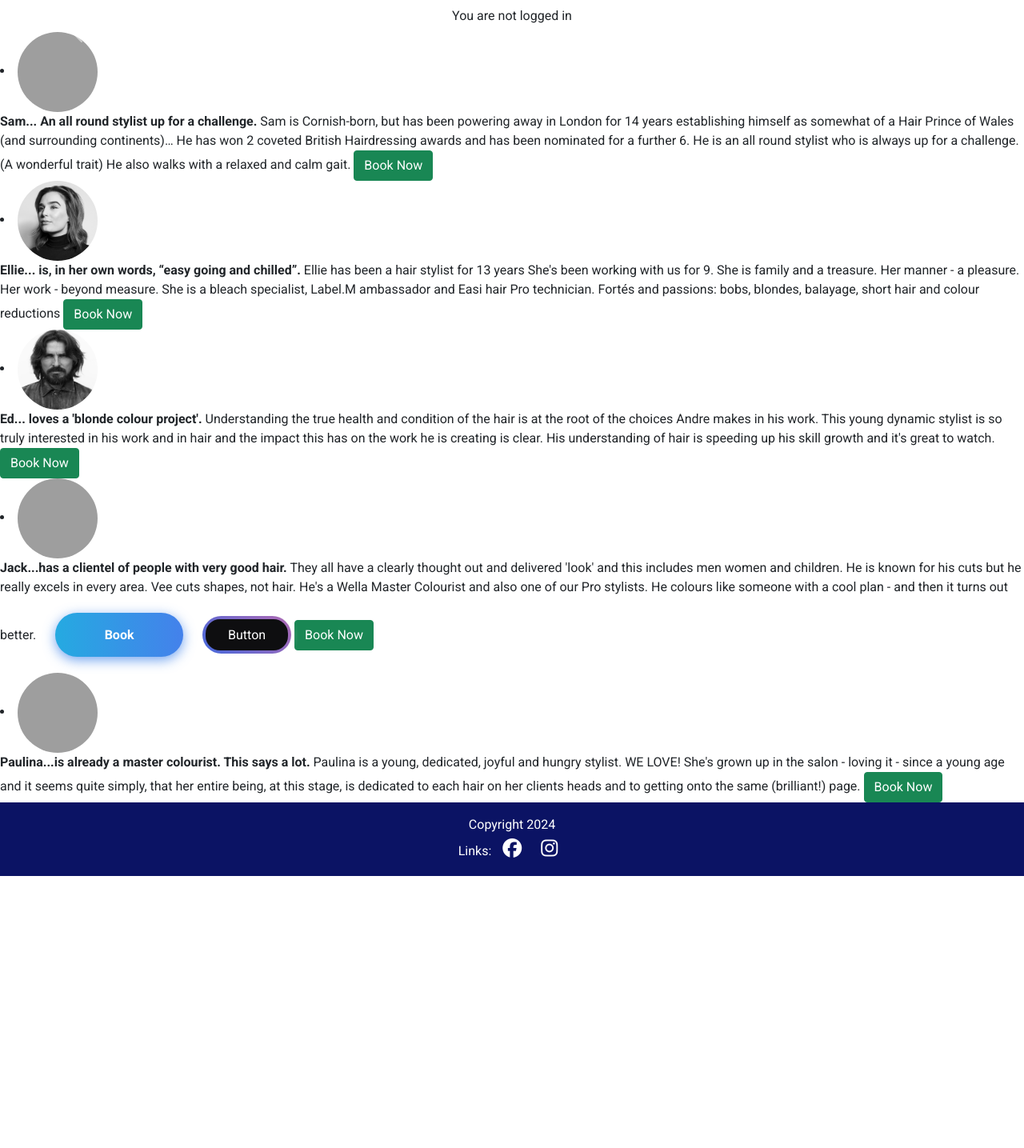
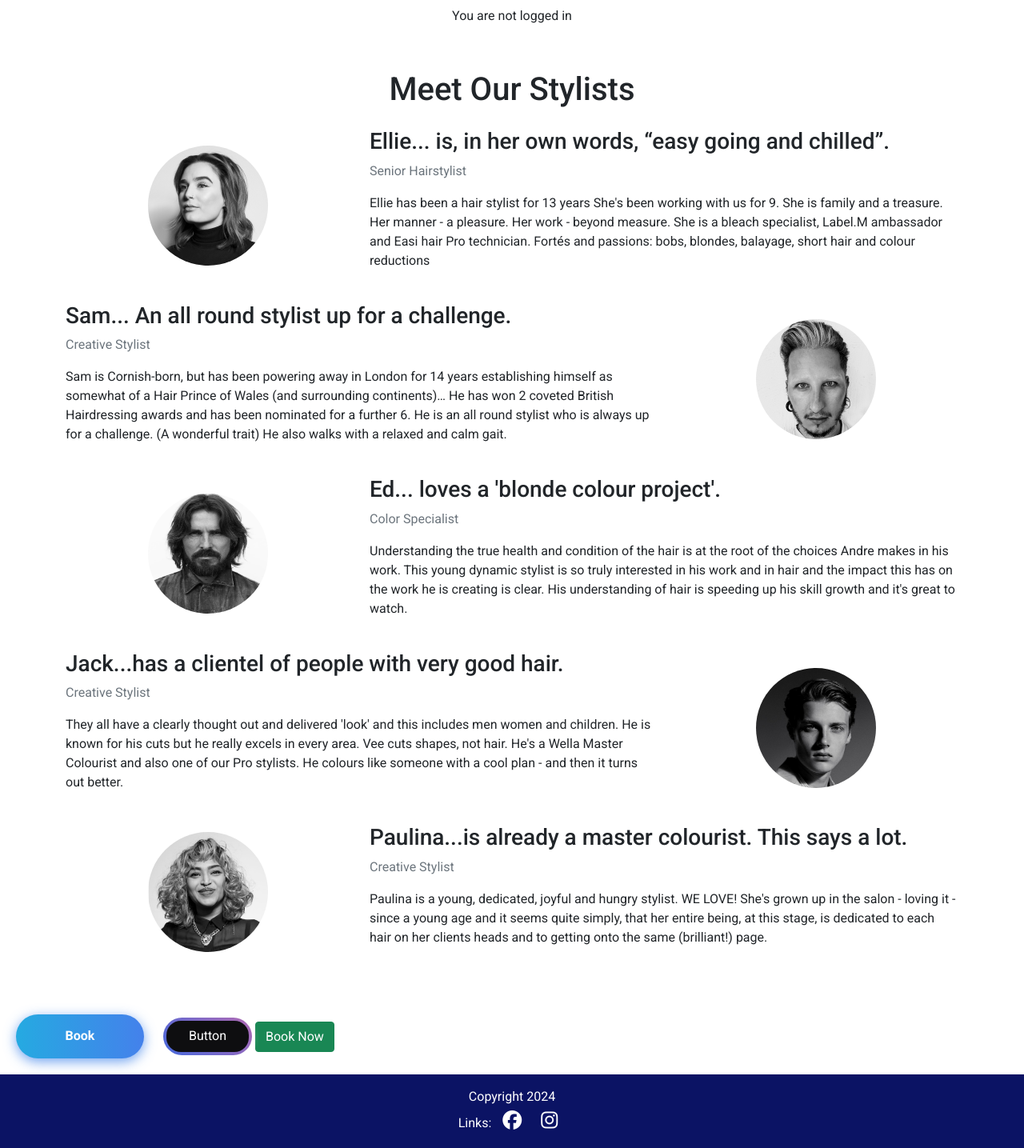
Before and after one commit to E-Printer/haircut-hysteria, a Django app: page / in a window 1280 px wide. Shown: the part 56-1491 px from the top of the page at 80% size. Before the commit the page ends 1151 px from the top, so only its background shows below. Run offline with Django 4.2, Linux system fonts and the light colour scheme; some libraries are stand-ins or nearby versions; grey boxes are pictures that could not be loaded.

Commit message:
Style the stylist profiles

```diff
--- a/appointments/templates/index.html
+++ b/appointments/templates/index.html
@@ -26,93 +26,94 @@
     </button>
 </div>
 
-<div id="stylist-search-list">
-
-    <li class="stylist-item">
-
-        <img src="static/images/paulina.jpg" alt="Sam" class="image-fluid rounded-circle">
-
-        <div class="stylist-info">
-            <strong>Sam... An all round stylist up for a challenge.</strong>
-            Sam is Cornish-born, but has been powering away in London for 14 years establishing himself as somewhat of a
+<div class="container my-5">
+    <h1 class="text-center mb-4">Meet Our Stylists</h1>
+    <!-- First Profile (left)-->
+    <div class="row mb-4 align-items-center">
+        <div class="col-md-4 text-center">
+            <img src="static/images/Ellie.jpg" alt="Hairstylist 1" class="img-fluid rounded-circle">
+        </div>
+        <div class="col-md-8">
+            <h3>Ellie... is, in her own words, “easy going and chilled”.</h3>
+            <p class="text-muted">Senior Hairstylist</p>
+            <p>Ellie has been a hair stylist for 13 years
+                She's been working with us for 9.
+                She is family and a treasure.
+                Her manner - a pleasure.
+                Her work - beyond measure.
+                She is a bleach specialist, Label.M ambassador and Easi hair Pro technician.
+                Fortés and passions: bobs, blondes, balayage, short hair and colour reductions</p>
+        </div>
+    </div>
+    <!-- Second Profile (right)-->
+    <div class="row mb-4 align-items-center flex-row-reverse">
+        <div class="col-md-4 text-center">
+            <img src="static/images/Sam.jpg" alt="Hairstylist 2" class="img-fluid rounded-circle">
+        </div>
+        <div class="col-md-8">
+            <h3>Sam... An all round stylist up for a challenge.</h3>
+            <p class="text-muted">Creative Stylist</p>
+            <p>Sam is Cornish-born, but has been powering away in London for 14 years establishing himself as somewhat
+                of a
                 Hair Prince
                 of Wales (and surrounding continents)… He has won 2 coveted British Hairdressing awards and has been
                 nominated for a
                 further 6.
                 He is an all round stylist who is always up for a challenge. (A wonderful trait) He also walks with a
-            relaxed and calm gait.
-
-            <a href="" class="btn btn-success">Book Now</a>
+                relaxed and calm gait.</p>
         </div>
-    </li>
-
-    <li class="stylist-item">
-
-        <img src="static/images/ellie.jpg" alt="Ellie" class="image-fluid rounded-circle">
-
-        <div class="stylist-info">
-            <strong>Ellie... is, in her own words, “easy going and chilled”.</strong>
-            Ellie has been a hair stylist for 13 years
-            She's been working with us for 9.
-            She is family and a treasure.
-            Her manner - a pleasure.
-            Her work - beyond measure.
-            She is a bleach specialist, Label.M ambassador and Easi hair Pro technician.
-            Fortés and passions: bobs, blondes, balayage, short hair and colour reductions
-
-            <a href="" class="btn btn-success">Book Now</a>
     </div>
-    </li>
-
-    <li class="stylist-item">
-
-        <img src="static/images/Ed.jpg" alt="Ed" class="image-fluid rounded-circle">
-
-        <div class="stylist-info">
-            <strong>Ed... loves a 'blonde colour project'.</strong>
-            Understanding the true health and condition of the hair is at the root of the choices Andre makes in his
+    <!-- Third Profile (left) -->
+    <div class="row mb-4 align-items-center">
+        <div class="col-md-4 text-center">
+            <img src="static/images/Ed.jpg" alt="Hairstylist 3" class="img-fluid rounded-circle">
+        </div>
+        <div class="col-md-8">
+            <h3>Ed... loves a 'blonde colour project'.</h3>
+            <p class="text-muted">Color Specialist</p>
+            <p>Understanding the true health and condition of the hair is at the root of the choices Andre makes in his
                 work.
                 This young dynamic stylist is so truly interested in his work and in hair and the impact this has on the
-            work he is creating is clear. His understanding of hair is speeding up his skill growth and it's great to
-            watch.
-
-            <a href="" class="btn btn-success">Book Now</a>
+                work he is creating is clear. His understanding of hair is speeding up his skill growth and it's great
+                to
+                watch.</p>
         </div>
-    </li>
-
-    <li class="stylist-item">
-
-        <img src="static/images/jack.jpg" alt="Jack" class="image-fluid rounded-circle">
-
-        <div class="stylist-info">
-            <strong>Jack...has a clientel of people with very good hair.</strong>
-            They all have a clearly thought out and delivered 'look' and this includes men women and children.
+    </div>
+    <!--  Profile (right) -->
+    <div class="row mb-4 align-items-center flex-row-reverse">
+        <div class="col-md-4 text-center">
+            <img src="static/images/Jack.png" alt="Hairstylist 2" class="img-fluid rounded-circle">
+        </div>
+        <div class="col-md-8">
+            <h3>Jack...has a clientel of people with very good hair.</h3>
+            <p class="text-muted">Creative Stylist</p>
+            <p>They all have a clearly thought out and delivered 'look' and this includes men women and children.
                 He is known for his cuts but he really excels in every area.
                 Vee cuts shapes, not hair.
                 He's a Wella Master Colourist and also one of our Pro stylists.
-            He colours like someone with a cool plan - and then it turns out better.
+                He colours like someone with a cool plan - and then it turns out better.</p>
+        </div>
+    </div>
+    <!-- Profile Left -->
+    <div class="row mb-4 align-items-center">
+        <div class="col-md-4 text-center">
+            <img src="static/images/Paulina.png" alt="Hairstylist 2" class="img-fluid rounded-circle">
+        </div>
+        <div class="col-md-8">
+            <h3>Paulina...is already a master colourist. This says a lot.</h3>
+            <p class="text-muted">Creative Stylist</p>
+            <p>Paulina is a young, dedicated, joyful and hungry stylist. WE LOVE!
+                She's grown up in the salon - loving it - since a young age and it seems quite simply, that her entire
+                being, at this
+                stage, is dedicated to each hair on her clients heads and to getting onto the same (brilliant!) page.
+            </p>
+        </div>
+    </div>
+</div>
+
 <a href="/"><button class="bn632-hover bn26">Book</button></a>
 <a href="/"><button class="bn30">Button</button></a>
 
 <a href="" class="btn btn-success">Book Now</a>
-        </div>
-    </li>
-
-    <li class="stylist-item">
-
-        <img src="static/images/paulina.jpg" alt="Paulina" class="image-fluid rounded-circle">
-
-        <div class="stylist-info">
-            <strong>Paulina...is already a master colourist. This says a lot.</strong>
-            Paulina is a young, dedicated, joyful and hungry stylist. WE LOVE!
-            She's grown up in the salon - loving it - since a young age and it seems quite simply, that her entire
-            being, at this
-            stage, is dedicated to each hair on her clients heads and to getting onto the same (brilliant!) page.
-
-            <a href="" class="btn btn-success">Book Now</a>
-        </div>
-    </li>
-
-</div>
 
 {% endblock content %}
--- a/static/css/style.css
+++ b/static/css/style.css
@@ -6,6 +6,7 @@ body {
     font-family: 'Roboto', sans-serif;
     background-color: #f4f4f4;
 }
+
 
 .main-bg {
     background-color: #ffffff;
@@ -60,8 +61,8 @@ body {
 /* images styles */
 .rounded-circle {
     border-radius: 50%;
-    height: 100px;
-    width: 100px;
+    height: 150px;
+    width: 150px;
 }
 
 /* Button 1*/
@@ -172,69 +173,100 @@ body {
 
 /*styling for the delete button */
 .delete-button {
-    display: inline-block;          /* Makes it look like a button */
-    background-color: #ff4d4f;      /* Red background */
-    color: white;                   /* White text */
-    padding: 10px 15px;               /* Add spacing */
+    display: inline-block;
+    /* Makes it look like a button */
+    background-color: #ff4d4f;
+    /* Red background */
+    color: white;
+    /* White text */
+    padding: 10px 15px;
+    /* Add spacing */
     margin-left: 5px;
-    text-decoration: none;          /* Remove underline */
-    border-radius: 5px;             /* Rounded corners */
-    font-size: 14px;                /* Font size */
-    text-align: center;             /* Center the text */
-    transition: background-color 0.3s ease, color 0.3s ease; /* Smooth hover effect */
+    text-decoration: none;
+    /* Remove underline */
+    border-radius: 5px;
+    /* Rounded corners */
+    font-size: 14px;
+    /* Font size */
+    text-align: center;
+    /* Center the text */
+    transition: background-color 0.3s ease, color 0.3s ease;
+    /* Smooth hover effect */
 }
 
 /* Ensure no blue hover effect */
 .delete-button:hover {
-    background-color: #d9363e;      /* Darker red on hover */
-    color: white;                   /* Keep text white */
-    text-decoration: none;          /* Ensure no underline */
+    background-color: #d9363e;
+    /* Darker red on hover */
+    color: white;
+    /* Keep text white */
+    text-decoration: none;
+    /* Ensure no underline */
 }
 
 /* Prevent any browser-specific focus styles */
 .delete-button:focus {
-    outline: none;                  /* Remove focus outline */
-    background-color: #d9363e;      /* Same as hover */
+    outline: none;
+    /* Remove focus outline */
+    background-color: #d9363e;
+    /* Same as hover */
     color: white;
 }
 
 /* Active state when clicked */
 .delete-button:active {
-    background-color: #a80c0c;      /* Even darker red */
+    background-color: #a80c0c;
+    /* Even darker red */
     color: white;
 }
 
 /* Styling for the Submit button */
 .submit-button {
-    display: inline-block;          /* Makes it behave like a button */
-    background-color: #28a745;      /* Green background */
-    color: white;                   /* White text for contrast */
-    padding: 10px 15px;             /* Adds space inside the button */
-    text-decoration: none;          /* No underline */
-    border: none;                   /* Removes any border */
-    border-radius: 5px;             /* Rounded corners */
-    font-size: 14px;                /* Sets font size */
-    text-align: center;             /* Centers the text */
-    cursor: pointer;                /* Pointer cursor on hover */
-    transition: background-color 0.3s ease, color 0.3s ease; /* Smooth hover effect */
+    display: inline-block;
+    /* Makes it behave like a button */
+    background-color: #28a745;
+    /* Green background */
+    color: white;
+    /* White text for contrast */
+    padding: 10px 15px;
+    /* Adds space inside the button */
+    text-decoration: none;
+    /* No underline */
+    border: none;
+    /* Removes any border */
+    border-radius: 5px;
+    /* Rounded corners */
+    font-size: 14px;
+    /* Sets font size */
+    text-align: center;
+    /* Centers the text */
+    cursor: pointer;
+    /* Pointer cursor on hover */
+    transition: background-color 0.3s ease, color 0.3s ease;
+    /* Smooth hover effect */
 }
 
 /* Hover effect */
 .submit-button:hover {
-    background-color: #218838;      /* Darker green on hover */
-    color: white;                   /* Keep text white */
+    background-color: #218838;
+    /* Darker green on hover */
+    color: white;
+    /* Keep text white */
 }
 
 /* Active state when clicked */
 .submit-button:active {
-    background-color: #1e7e34;      /* Even darker green when clicked */
+    background-color: #1e7e34;
+    /* Even darker green when clicked */
     color: white;
 }
 
 /* Optional: Focus state for accessibility */
 .submit-button:focus {
-    outline: none;                  /* Removes default outline */
-    background-color: #218838;      /* Same as hover */
+    outline: none;
+    /* Removes default outline */
+    background-color: #218838;
+    /* Same as hover */
     color: white;
 }
 
```
Lines whose indentation alone changed are shown as unchanged.
